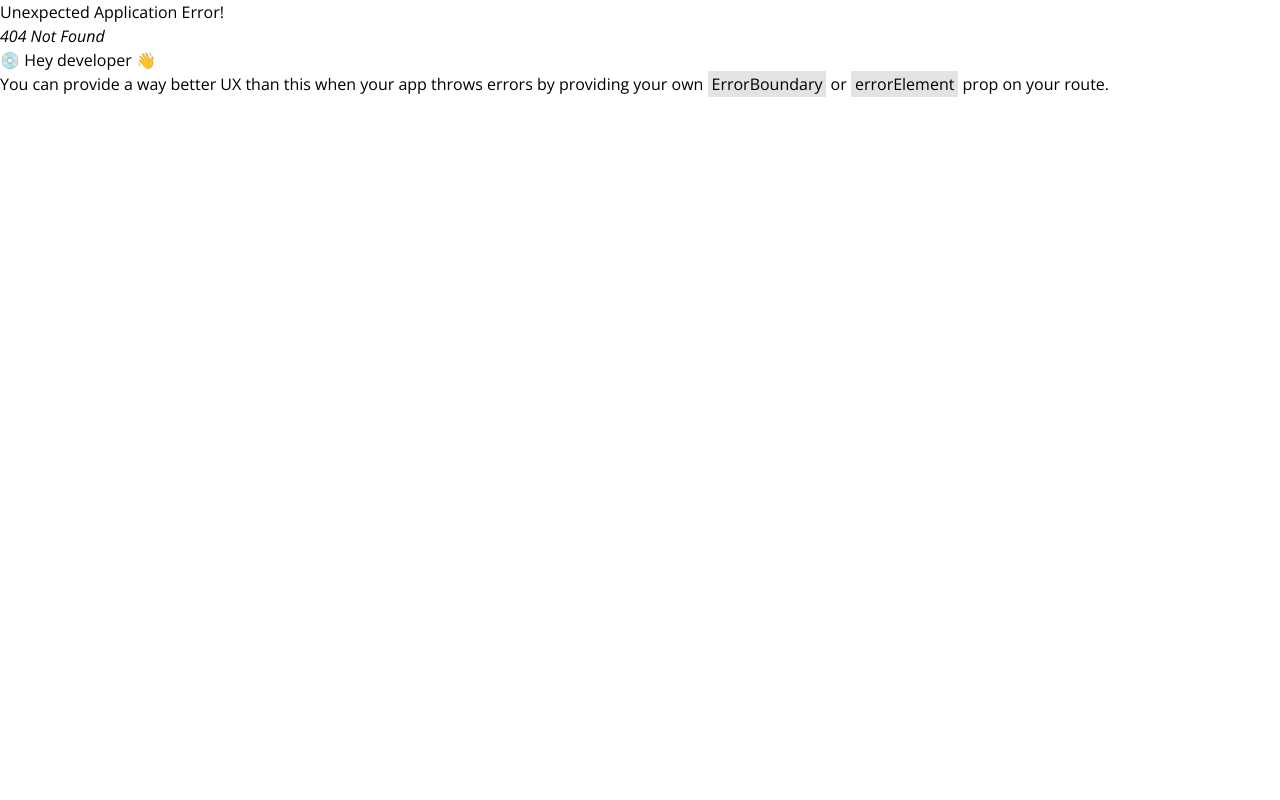
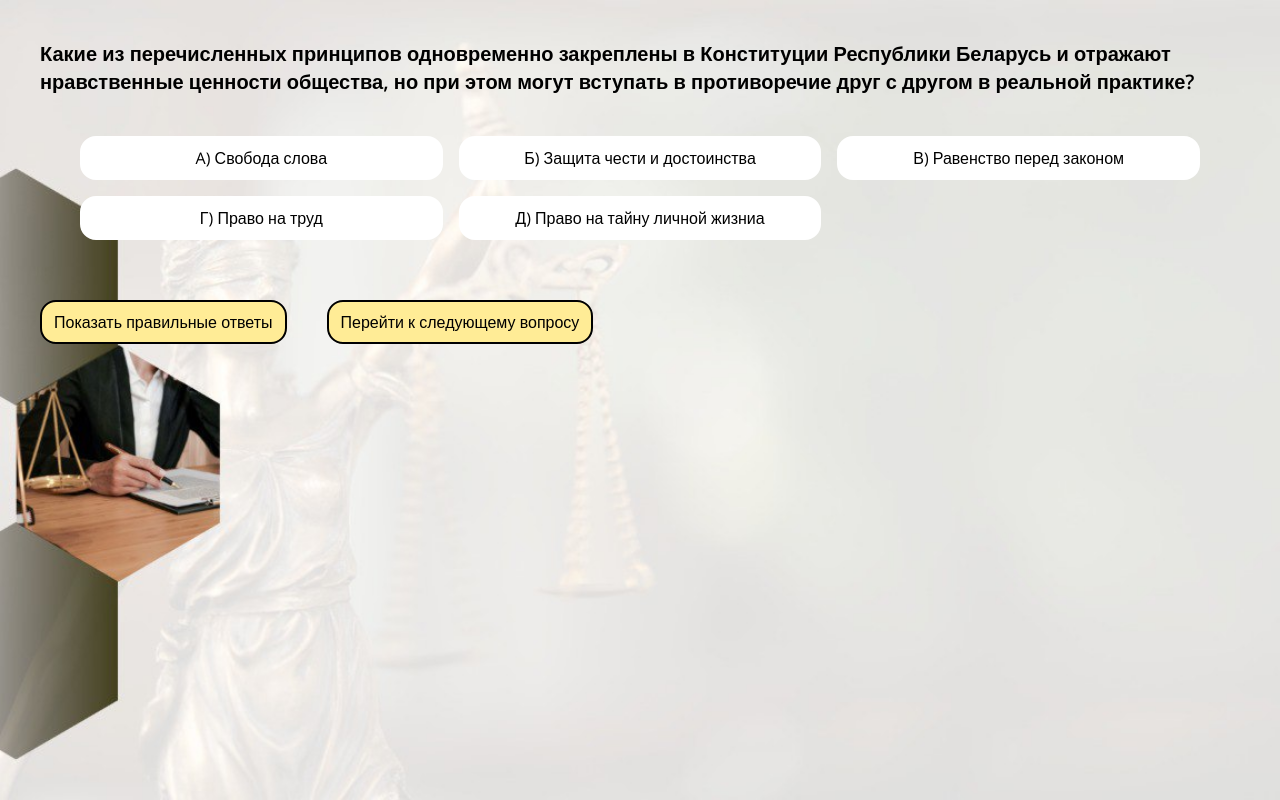
Before and after one commit to klapanik/gymn_16_test, a React (Vite) app: page /test in a window 1280 px wide. Before the commit this address had no page. Built offline with nearby package versions, Linux system fonts and the light colour scheme; a web font is replaced by a local one.

Commit message:
feat: add questions: main component, choose answer component, local storage service

```diff
--- a/src/app/App.tsx
+++ b/src/app/App.tsx
@@ -1,11 +1,13 @@
 import { createBrowserRouter, createRoutesFromElements, Route, RouterProvider } from "react-router-dom";
 import { MainPage } from "../pages/MainPage";
+import { QuestionsPage } from "../pages/Questions";
 
 export function App() {
     const router = createBrowserRouter(createRoutesFromElements(
         <>
             <Route index element={<MainPage />} />
             <Route path="/home" element={<MainPage />} />
+            <Route path="/test" element={<QuestionsPage />} />
         </>
     ));
 
--- /dev/null
+++ b/src/features/ChooseAnswers.tsx
@@ -0,0 +1,22 @@
+import type { Answer } from "../entities/answer";
+
+type Props = {
+    answers: Answer[],
+    handleAnswerClick: (answer: Answer) => void,
+    showHandler: (isCorrect: boolean, answerId: number) => string
+}
+
+export function ChooseAnswers({ answers, handleAnswerClick, showHandler }: Props) {
+    return (
+        <div className="grid grid-rows-2 grid-cols-3 gap-4 px-10 mb-5">
+            {answers.map(answer => (
+                <button
+                    key={answer.id}
+                    onClick={() => handleAnswerClick(answer)}
+                    className={`ransition-all duration-300 cursor-pointer rounded-2xl py-2 border-2 ${showHandler(answer.isCorrect, answer.id)}`}>
+                    {answer.answerText}
+                </button>
+            ))}
+        </div>
+    )
+}
--- /dev/null
+++ b/src/pages/Questions.tsx
@@ -0,0 +1,105 @@
+import { useState } from "react";
+import { questions } from "../entities/lib/constants";
+import { ChooseAnswers } from "../features/ChooseAnswers";
+import { useNavigate } from "react-router-dom";
+import type { Answer } from "../entities/answer";
+
+export function QuestionsPage() {
+    const [questionNumber, setQuestionNumber] = useState(0);
+    const [points, setPoints] = useState(0);
+
+    const navigate = useNavigate();
+
+    if (questionNumber > 10) {
+        navigate('./home');
+    }
+
+    // Choose answers
+    const [selectedAnswers, setSelectedAnswers] = useState<Answer[]>([]);
+    const [isAnswersShown, setIsAnswersShown] = useState(false);
+
+    const handleAnswerClick = (answer: Answer) => {
+        if (isAnswersShown) {
+            return;
+        }
+
+        setSelectedAnswers(prev => {
+            const isAlreadySelected = prev.some(item => item.id === answer.id);
+
+            if (isAlreadySelected) {
+                return prev.filter(item => item.id !== answer.id);
+            } else {
+                return [...prev, answer];
+            }
+        });
+    };
+
+    const showHandler = (isCorrect: boolean, answerId: number) => {
+        const isAlreadySelected = selectedAnswers.some(item => item.id === answerId);
+        let styles = ''
+
+        if (isAnswersShown && isAlreadySelected) {
+            if (isCorrect) {
+                styles += 'bg-[#c8e6c9] border-[#4caf50]'
+            } else {
+                styles += 'bg-[#ffcdd2] border-[#f44336]'
+            }
+        } else {
+            styles += 'bg-white border-white'
+        }
+
+        if (isAlreadySelected && !isAnswersShown) {
+            styles += 'border-black '
+        }
+
+        return styles;
+    }
+
+    const question = questions[questionNumber];
+
+    let answersComponent = <ChooseAnswers
+        answers={question.answers}
+        handleAnswerClick={handleAnswerClick}
+        showHandler={showHandler} />;
+
+    switch (question.questionType) {
+        case 'choose':
+            answersComponent = <ChooseAnswers
+                answers={question.answers}
+                handleAnswerClick={handleAnswerClick}
+                showHandler={showHandler} />
+            break;
+    }
+
+    const nexAnswerHandler = () => {
+        setQuestionNumber(prev => prev + 1);
+
+        const amountOfSelectedCorrectAnswers = selectedAnswers.filter(answer =>
+            answer.isCorrect
+        ).length;
+
+        if (amountOfSelectedCorrectAnswers > 0) {
+            setPoints(prev => prev += amountOfSelectedCorrectAnswers);
+        }
+
+        setSelectedAnswers([]);
+        setIsAnswersShown(false);
+    }
+
+    console.log(points);
+
+    return (
+        <section className={`bg-[url('../../public/images/background/bg1.jpg')] bg-center bg-no-repeat bg-cover
+            h-screen p-10`}>
+            <div className="flex flex-col gap-10">
+                <p className="font-semibold text-xl">{question.questionText}</p>
+                {answersComponent}
+
+                <div>
+                    <button onClick={() => setIsAnswersShown(() => selectedAnswers.length ? true : false)} className="primary-button mr-10 border-2 border-black">Показать правильные ответы</button>
+                    <button onClick={() => nexAnswerHandler()} className="primary-button border-2 border-black">Перейти к следующему вопросу</button>
+                </div>
+            </div>
+        </section>
+    )
+}
--- /dev/null
+++ b/src/services/localStorage.ts
@@ -0,0 +1,29 @@
+class LocalStorageService {
+    get(key: string) {
+        try {
+            const item = localStorage.getItem(key);
+            return item ? JSON.parse(item) : null;
+        } catch (error) {
+            console.error(`Error getting ${key} from localStorage:`, error);
+            return null;
+        }
+    }
+
+    set<T>(key: string, value: T) {
+        try {
+            localStorage.setItem(key, JSON.stringify(value));
+        } catch (error) {
+            console.error(`Error setting ${key} to localStorage:`, error);
+        }
+    }
+
+    remove(key: string) {
+        try {
+            localStorage.removeItem(key);
+        } catch (error) {
+            console.error(`Error removing ${key} from localStorage:`, error);
+        }
+    }
+}
+
+export const localStorageService = new LocalStorageService();
```
